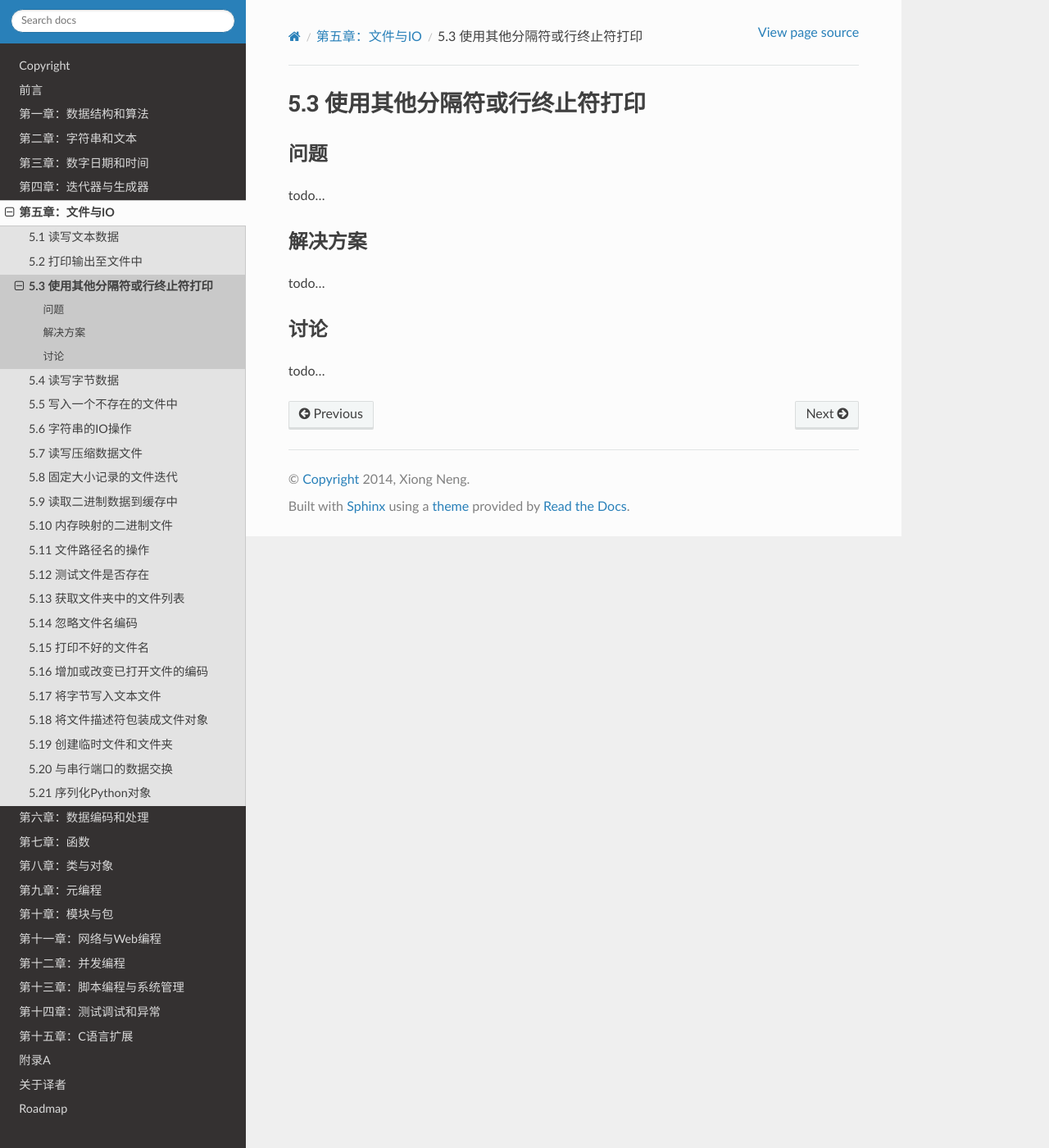
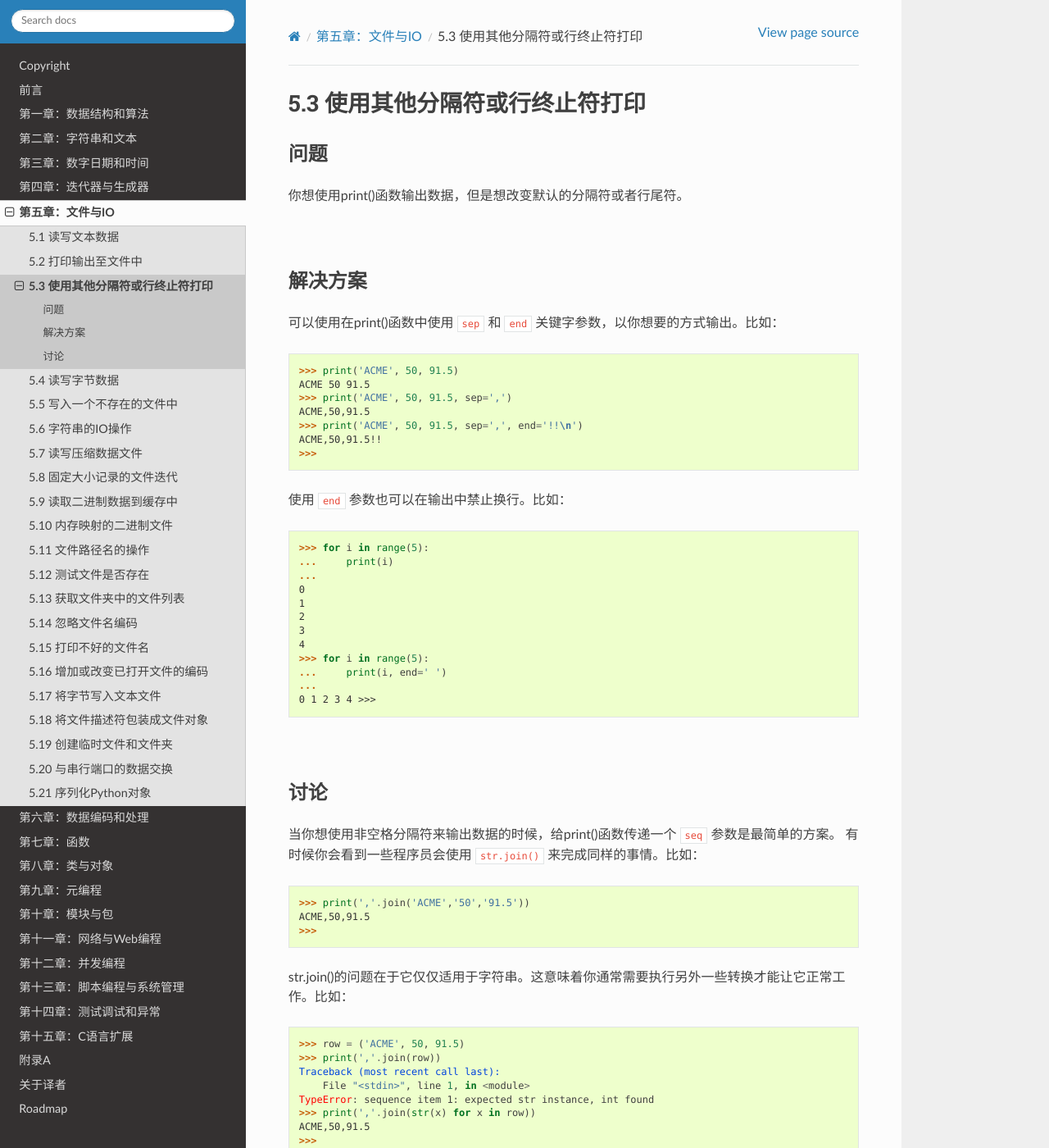
Before and after one commit to yidao620c/python3-cookbook, a Sphinx documentation site: the page built from source/c05/p03_print_with_different_separator_or_line_ending.rst, in a window 1280 px wide and 1400 px high. Shown: the whole window at 82% size. Built offline with Sphinx 7.4.7 and the Read the Docs theme 2.0.0, drawn with Linux system fonts in a browser that asks for light colours; some of the changed text lies outside the part shown.

Commit message:
5.3小节完成

```diff
--- a/source/c05/p03_print_with_different_separator_or_line_ending.rst
+++ b/source/c05/p03_print_with_different_separator_or_line_ending.rst
@@ -5,14 +5,73 @@
 ----------
 问题
 ----------
-todo...
+你想使用print()函数输出数据，但是想改变默认的分隔符或者行尾符。
+
+|
 
 ----------
 解决方案
 ----------
-todo...
+可以使用在print()函数中使用 ``sep`` 和 ``end`` 关键字参数，以你想要的方式输出。比如：
+
+.. code-block:: python
+
+    >>> print('ACME', 50, 91.5)
+    ACME 50 91.5
+    >>> print('ACME', 50, 91.5, sep=',')
+    ACME,50,91.5
+    >>> print('ACME', 50, 91.5, sep=',', end='!!\n')
+    ACME,50,91.5!!
+    >>>
+
+使用 ``end`` 参数也可以在输出中禁止换行。比如：
+
+.. code-block:: python
+
+    >>> for i in range(5):
+    ...     print(i)
+    ...
+    0
+    1
+    2
+    3
+    4
+    >>> for i in range(5):
+    ...     print(i, end=' ')
+    ...
+    0 1 2 3 4 >>>
+
+|
 
 ----------
 讨论
 ----------
-todo...
+当你想使用非空格分隔符来输出数据的时候，给print()函数传递一个 ``seq`` 参数是最简单的方案。
+有时候你会看到一些程序员会使用 ``str.join()`` 来完成同样的事情。比如：
+
+.. code-block:: python
+
+    >>> print(','.join('ACME','50','91.5'))
+    ACME,50,91.5
+    >>>
+
+str.join()的问题在于它仅仅适用于字符串。这意味着你通常需要执行另外一些转换才能让它正常工作。比如：
+
+.. code-block:: python
+
+    >>> row = ('ACME', 50, 91.5)
+    >>> print(','.join(row))
+    Traceback (most recent call last):
+        File "<stdin>", line 1, in <module>
+    TypeError: sequence item 1: expected str instance, int found
+    >>> print(','.join(str(x) for x in row))
+    ACME,50,91.5
+    >>>
+
+你当然可以不用那么麻烦，仅仅只需要像下面这样写：
+
+.. code-block:: python
+
+    >>> print(*row, sep=',')
+    ACME,50,91.5
+    >>>
```
Also changed, not shown: source/c05/p02_printing_to_file.rst (+11 -3 lines), 2 other files.
